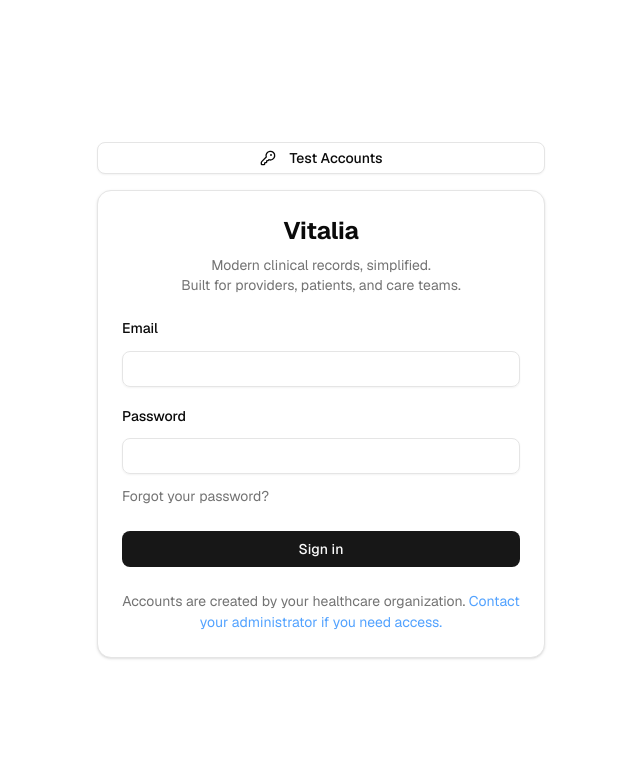
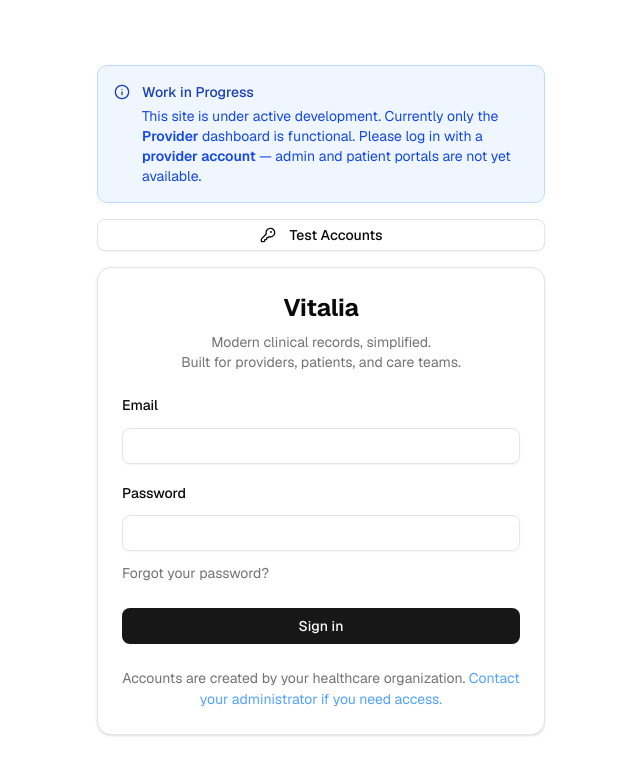
Before and after one commit to RuiQiHuang1832/vitalia-frontend, a Next.js app: page /login in a window 1280 px wide. Shown: the top 774 px of the page, without its empty margins (319-959 px from the left). Built offline with nearby package versions, Linux system fonts and the light colour scheme.

Commit message:
feat: add work in progress notice to login page

```diff
--- a/src/app/(auth)/login/page.tsx
+++ b/src/app/(auth)/login/page.tsx
@@ -1,9 +1,24 @@
 import { LoginCredentialsPopover } from '@/app/(auth)/components/LoginCredentialsPopover'
 import LoginForm from '@/app/(auth)/components/LoginForm'
 import { Stack } from '@/components/ui/stack'
+import { Info } from 'lucide-react'
 export default function Login() {
   return (
     <Stack justify="center" direction="col" className="min-h-screen max-w-md mx-auto">
+      <div className="rounded-lg border border-blue-200 bg-blue-50 p-4 text-sm text-blue-800 dark:border-blue-800 dark:bg-blue-950 dark:text-blue-200">
+        <div className="flex items-start gap-3">
+          <Info className="mt-0.5 h-4 w-4 shrink-0" />
+          <div>
+            <p className="font-medium">Work in Progress</p>
+            <p className="mt-1 text-blue-700 dark:text-blue-300">
+              This site is under active development. Currently only the{' '}
+              <span className="font-semibold">Provider</span> dashboard is functional.
+              Please log in with a <span className="font-semibold">provider account</span>{' '}
+              — admin and patient portals are not yet available.
+            </p>
+          </div>
+        </div>
+      </div>
       <LoginCredentialsPopover></LoginCredentialsPopover>
       <LoginForm />
     </Stack>
```
